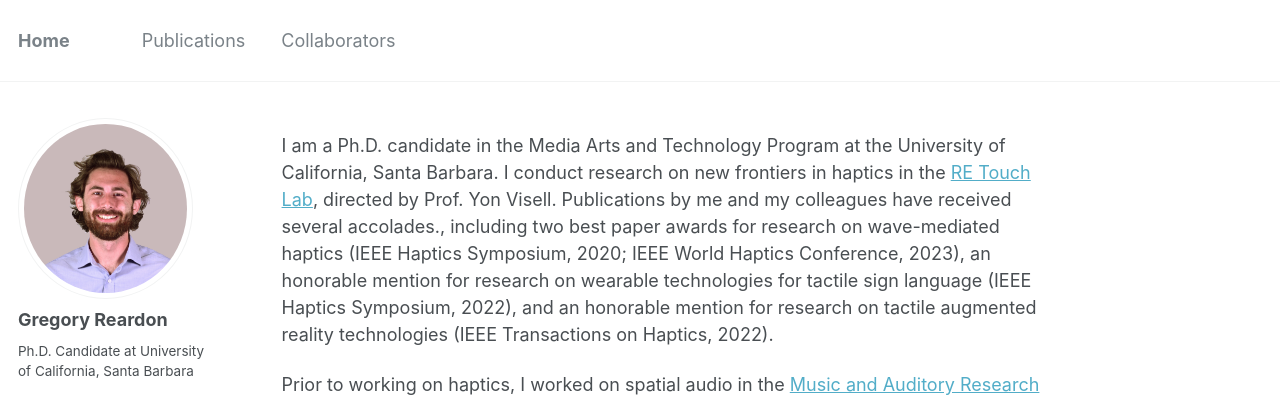
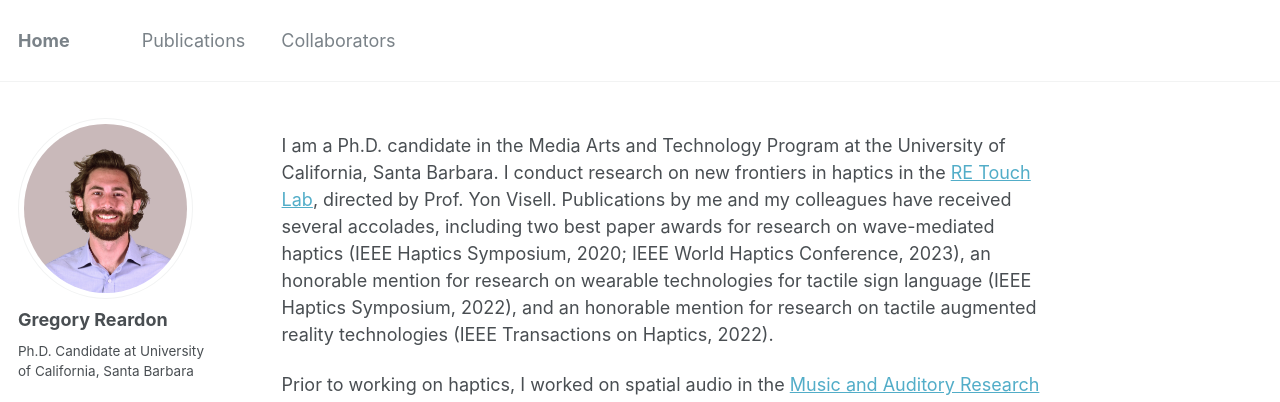
Before and after one commit to greg-reardon/greg-reardon.github.io, a Jekyll site: the page built from _pages/about.md, in a window 1280 px wide. Shown: the top 402 px of the page. Built offline with Jekyll 4.4.1, drawn with Linux system fonts in a browser that asks for light colours.

```diff
--- a/_pages/about.md
+++ b/_pages/about.md
@@ -11,7 +11,7 @@ redirect_from:
 
 {% include base_path %}
 
-I am a Ph.D. candidate in the Media Arts and Technology Program at the University of California, Santa Barbara. I conduct research on new frontiers in haptics in the [RE Touch Lab](http://www.re-touch-lab.com/), directed by Prof. Yon Visell. Publications by me and my colleagues have received several accolades., including two best paper awards for research on wave-mediated haptics (IEEE Haptics Symposium, 2020; IEEE World Haptics Conference, 2023), an honorable mention for research on wearable technologies for tactile sign language (IEEE Haptics Symposium, 2022), and an honorable mention for research on tactile augmented reality technologies (IEEE Transactions on Haptics, 2022).
+I am a Ph.D. candidate in the Media Arts and Technology Program at the University of California, Santa Barbara. I conduct research on new frontiers in haptics in the [RE Touch Lab](http://www.re-touch-lab.com/), directed by Prof. Yon Visell. Publications by me and my colleagues have received several accolades, including two best paper awards for research on wave-mediated haptics (IEEE Haptics Symposium, 2020; IEEE World Haptics Conference, 2023), an honorable mention for research on wearable technologies for tactile sign language (IEEE Haptics Symposium, 2022), and an honorable mention for research on tactile augmented reality technologies (IEEE Transactions on Haptics, 2022).
 
 Prior to working on haptics, I worked on spatial audio in the [Music and Auditory Research Lab](https://steinhardt.nyu.edu/marl) at New York University where I received a M.Mus. in Music Technology in 2018. I received my B.S. in Applied Mathematics-Economics from Brown University in 2016.
 
```
